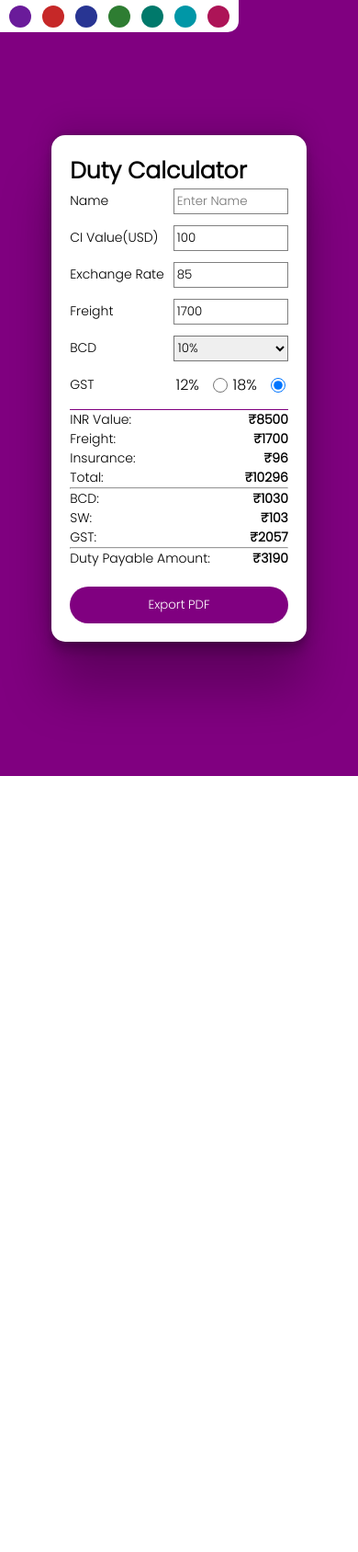
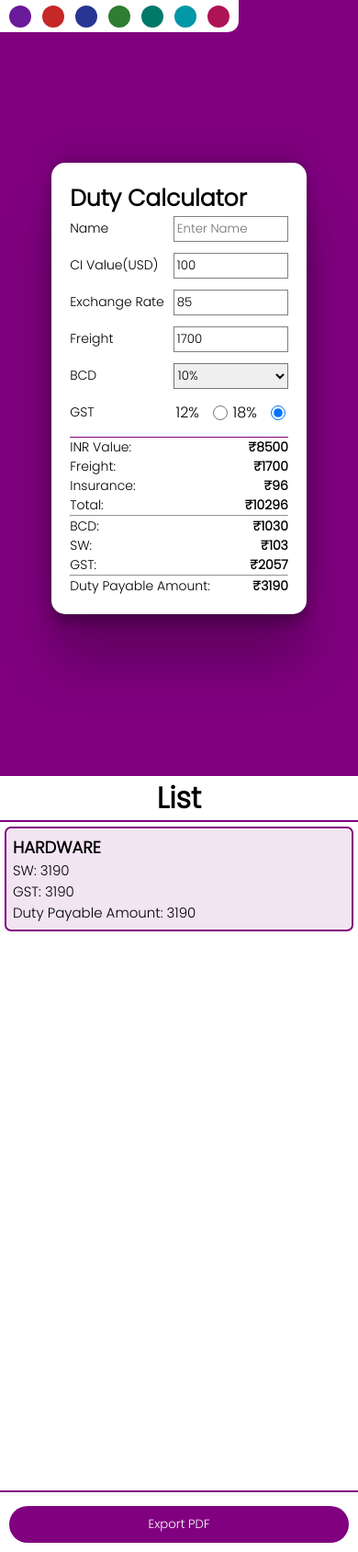
Before and after one commit to techishant/duty-calculator, a plain HTML site: page index.html in a window 390 px wide. Shown: the whole page at 92% size. Before the commit the page ends 844 px from the top, so only its background shows below. Drawn offline with nearby package versions, Linux system fonts and the light colour scheme.

Commit message:
Some Designing done

```diff
--- a/index.html
+++ b/index.html
@@ -24,9 +24,14 @@
 
 <body>
     <div class="wrapper">
-        <div class="themeSelector" id="themeSelector">
-        </div>
-        <div class="modal" id="photo">
+
+        <!-- theme selector panel -->
+        <div class="themeSelector" id="themeSelector"></div>
+
+        <!-- main form or card -->
+
+        <div class="card-wrapper">
+            <div class="card">
                 <h1>Duty Calculator </h1>
                 <div class="inputBox">
                     <label for="dutyName">Name</label>
@@ -74,6 +79,29 @@
                     <span>GST: <span id="gstAmtVal"></span></span>
                     <hr>
                     <span>Duty Payable Amount: <span id="amtValue"></span></span>
+                </div>
+            </div>
+        </div>
+
+        <!-- the side list panel -->
+        <div class="panel">
+            <h1>List</h1>
+            <ul>
+                <li class="selected">
+                    <span class="name">HARDWARE</span>
+                    <span>SW: 3190</span>
+                    <span>GST: 3190</span>
+                    <span>Duty Payable Amount: 3190</span>
+
+                    <span class="action-panel">
+                        <button>Delete</button>
+                        <button>Edit</button>
+                    </span>
+                </li>
+            </ul>
+
+            <div class="toolbar">
+                <!-- <button id="genPDFbtn">New Duty</button> -->
                 <button id="genPDFbtn">Export PDF</button>
             </div>
         </div>
--- a/media.css
+++ b/media.css
@@ -1,26 +1,39 @@
 @media screen and (max-width: 400px) {
     .wrapper {
         /* background-color: lightgreen; */
+        flex-direction: column;
     }
 
-    .modal .inputBox input,
-    .modal .inputBox .optBox {
+    .wrapper .card-wrapper{
+        width: 100%;
+        height: 100vh !important;
+    }
+
+    .wrapper .panel{
+        width: 100%;
+        height: 100vh;
+        background: white;
+    }
+
+
+    .card .inputBox input,
+    .card .inputBox .optBox {
         width: 125px;
     }
 
-    .modal .inputBox select {
+    .card .inputBox select {
         width: 125px;
     }
 
-    .modal .inputBox label {
+    .card .inputBox label {
         font-size: 14px;
     }
 
-    .modal .outputBox span {
+    .card .outputBox span {
         font-size: 14px;
     }
 
-    .modal h1 {
+    .card h1 {
         font-size: 25px;
     }
 
--- a/style.css
+++ b/style.css
@@ -12,11 +12,13 @@
 }
 
 .wrapper {
-    height: 100vh;
+    min-height: 100vh;
     width: 100%;
     background: var(--acc-color);
-    display: grid;
-    place-items: center;
+    display: flex;
+    align-items: center;
+    justify-content: space-between;
+    flex-direction: row;
     position: relative;
 }
 
@@ -48,7 +50,7 @@
     transform: scale(1.1);
 }
 
-.modal {
+.card {
     /* height: 600px; */
     max-width: 400px;
     background: white;
@@ -58,25 +60,25 @@
     box-shadow: rgba(0, 0, 0, 0.25) 0px 54px 55px, rgba(0, 0, 0, 0.12) 0px -12px 30px, rgba(0, 0, 0, 0.12) 0px 4px 6px, rgba(0, 0, 0, 0.17) 0px 12px 13px, rgba(0, 0, 0, 0.09) 0px -3px 5px;
 }
 
-.modal h1 {
+.card h1 {
     font-family: 'Poppins';
     font-size: 40px;
     font-weight: bolder;
 }
 
-.modal .inputBox {
+.card .inputBox {
     display: flex;
     padding-bottom: 12px;
     align-items: center;
     justify-content: space-between;
 }
 
-.modal .inputBox label {
+.card .inputBox label {
     font-family: 'Poppins';
     font-size: 20px;
 }
 
-.modal .inputBox input {
+.card .inputBox input {
     outline: none;
     border: 1px solid grey;
     height: 28px;
@@ -89,11 +91,11 @@
     margin-left: 10px;
 }
 
-.modal .inputBox input:focus {
+.card .inputBox input:focus {
     border-color: var(--acc-color);
 }
 
-.modal .inputBox select {
+.card .inputBox select {
     height: 28px;
     width: 165px;
     font-family: "Poppins";
@@ -101,21 +103,21 @@
     outline: none;
 }
 
-.modal .inputBox select option:checked {
+.card .inputBox select option:checked {
     background: var(--acc-color);
     color: white;
     font-weight: 3px;
 }
 
-.modal .inputBox select option:focus {
+.card .inputBox select option:focus {
     background-color: red;
 }
 
-.modal .inputBox select:focus {
+.card .inputBox select:focus {
     border-color: var(--acc-color);
 }
 
-.modal .inputBox .optBox {
+.card .inputBox .optBox {
     width: 165px;
     display: flex;
     justify-content: space-around;
@@ -123,33 +125,160 @@
     align-items: center;
 }
 
-.modal .inputBox .optBox input {
+.card .inputBox .optBox input {
     width: 16px;
 }
 
-.modal .inputBox .optBox label {
+.card .inputBox .optBox label {
     font-size: 16px;
 }
 
 
 /* OUTPUT BOX  */
-.modal .outputBox span {
+.card .outputBox span {
     font-family: 'Poppins';
     display: flex;
     align-items: center;
     justify-content: space-between;
 }
 
-.modal .outputBox span span {
+.card .outputBox span span {
     font-family: 'Poppins';
     display: inline-block;
     font-weight: bold;
     margin-right: 0%;
 }
 
-.modal .outputBox #genPDFbtn {
+
+.card-wrapper{
+    /* background: red; */
+    height: 100vh;
+    width: 80%;
+    display: flex;
+    align-items: center;
+    justify-content: center;
+}
+
+.panel{
+    font-family: 'Poppins';
+    background: white;
+    display: flex;
+    align-items: baseline;
+    flex-direction: column;
+
+    height: 100vh;
+    overflow: hidden;
+    min-width: 20%;
+    z-index: 0;
+}
+
+.panel h1{
+    text-align: center;
+    display: block;
+    width: 100%;
+    border-bottom: 2px solid var(--acc-color);
+    /* background: red; */
+}
+
+.panel ul{
+    /* background: green; */
+    display: block;
+    height: 100%;
+    width: 100%;
+    overflow: auto;
+}
+
+.panel ul li{
+    display: block;
+    text-decoration: none;
+    list-style: none;
+    margin: 5px;
+    padding: 7px;
+    min-height: 60px;
+    border-radius: 7px;
+    position: relative;
+    cursor: pointer;
+}
+
+.panel ul li::before{
+    content: '';
+    position: absolute;
+    display: block;
+    background: var(--acc-color);
+    height: 100%;
+    width: 100%;
+    opacity: 10%;
+    border-radius: 7px;
+    top: 50%;
+    left: 50%;
+    transform: translate(-50%, -50%);
+    z-index: -99;
+}
+
+.panel ul li:hover::before{
+    opacity: 100%;
+}
+
+.panel ul li:hover{
+    color: white;
+    border: 2px solid white !important;
+}
+
+.panel ul li:hover .action-panel{
+    display: block;
+}
+
+.panel ul li.selected{
+    border: 2px solid var(--acc-color);
+}
+
+.panel ul li span:first-child{
+    font-weight: 900;
+    font-size: 18px;
+}
+
+.panel ul li span{
+    font-size: 15px;
+}
+
+.panel ul li span{
+    display: block;
+}
+
+.panel ul li .action-panel{
+    padding: 2px 5px;
+    display: none;
+}
+
+.panel ul li .action-panel button{
+    font-family: inherit;
+    cursor: pointer;
+    border: 1px solid white;
+    padding: 4px;
+    background: white;
+    border-radius: 4px;
+}
+
+.panel ul li button:first-child:hover{
+    background: rgb(152, 6, 6);
+    color: white;
+}
+.panel ul li button:last-child:hover{
+    background: rgb(6, 152, 28);
+    color: white;
+}
+
+.panel .toolbar {
+    display: block;
+    width: 100%;
+    height: fit-content;
+    padding: 10px;
+    border-top: 2px solid var(--acc-color);
+}
+
+.panel .toolbar button {
     font-family: Poppins;
-    margin-top: 20px;
+    margin-top: 5px;
     height: 40px;
     width: 100%;
     background: var(--acc-color);
```
Lines whose indentation alone changed are shown as unchanged.
